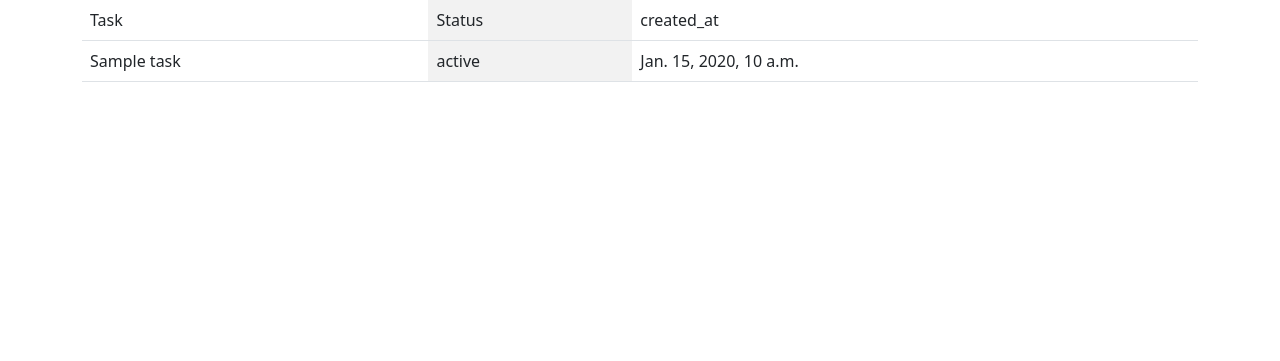
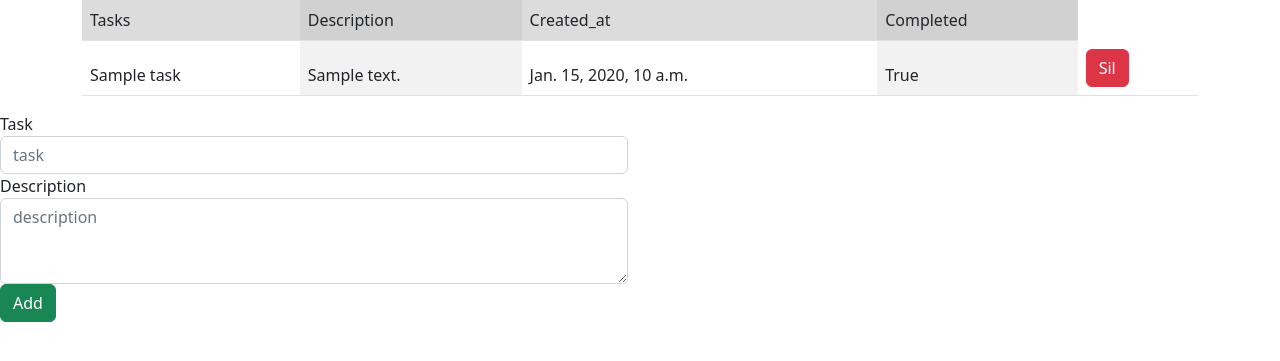
Before and after one commit to emirhantavus/Django-Todo-List-RestAPI, a Django app: template TodoApp/TodoAPI/templates/list.html in a window 1280 px wide. Shown: the top 361 px of the page. Run offline with Django 4.2, Linux system fonts and the light colour scheme; tables that the repository leaves empty hold one stand-in row (values such as "Sample post"); the template is opened without the code that fills it: values that come from a table or form of the project are taken from there, most other values are stand-ins (such as "Sample title", 1, 10 or a date in 2020).

Commit message:
add tasks table

```diff
--- a/TodoApp/TodoAPI/admin.py
+++ b/TodoApp/TodoAPI/admin.py
@@ -2,4 +2,3 @@ from django.contrib import admin
 from .models import Task
 
 admin.site.register(Task)
-admin.py
--- a/TodoApp/TodoAPI/models.py
+++ b/TodoApp/TodoAPI/models.py
@@ -6,7 +6,6 @@ class Task(models.Model):
       description = models.TextField(null=True, blank=True)
       completed = models.BooleanField(default=False)
       created_at = models.DateTimeField(auto_now=True)
-      user = models.CharField(max_length=50)
 
       def __str__(self):
             return self.title
--- a/TodoApp/TodoAPI/serializers.py
+++ b/TodoApp/TodoAPI/serializers.py
@@ -2,6 +2,7 @@ from rest_framework import serializers
 from .models import Task
 
 class TaskSerializer(serializers.ModelSerializer):
+      created_at = serializers.DateTimeField(format='%d/%m/%Y',input_formats=['%d/%m/%Y'])
       class Meta:
             model = Task
             fields = ['id','title','description','created_at','completed']
--- a/TodoApp/TodoAPI/templates/list.html
+++ b/TodoApp/TodoAPI/templates/list.html
@@ -4,26 +4,52 @@
     <meta charset="utf-8">
     <meta http-equiv="X-UA-Compatible" content="IE=edge">
     <link href="https://cdn.jsdelivr.net/npm/bootstrap@5.2.0/dist/css/bootstrap.min.css" rel="stylesheet" integrity="sha384-gH2yIJqKdNHPEq0n4Mqa/HGKIhSkIHeL5AyhkYV8i59U5AR6csBvApHHNl/vI1Bx" crossorigin="anonymous">
-    <title>todo app</title>
+    <title>Todo app</title>
     <meta name="viewport" content="width=device-width, initial-scale=1">
 </head>
 <body>
-
+    <!--table(list)-->
     <div class="container">
         <table class="table table-striped-columns">
             <thead>
+                <tr style="background-color: gainsboro;">
+                    <td>Tasks</td>
+                    <td>Description</td>
+                    <td>Created_at</td>
+                    <td>Completed</td>
+                </tr>
+                {% for task in tasks %}
                 <tr>
-                    <td>Task</td>
-                    <td>Status</td>
-                    <td>created_at</td>
+                    <td>{{task.title}}</td>
+                    <td>{{task.description}}</td>
+                    <td>{{task.created_at}}</td>
+                    <td>{{task.completed}} </td>
+                    <td>
+                        <button type="button" class="btn btn-danger">Sil</button>
+                    </td>
                 </tr>
-                <tr>
-                    <td>{{task}}</td>
-                    <td>{{status}}</td>
-                    <td>{{created_at}}</td>
-                </tr>
+                {% endfor %}
             </thead>
         </table>
     </div>
+
+
+    <!-- Post Form-->
+    <form method="post" action="{% url 'list' %}">
+        {% csrf_token %}
+        <div class="row">
+            <div class="col-md-6">
+                <label for="task">Task</label>
+                <input type="text" id="title" name="title" class="form-control" placeholder="task">
+            </div>
+        </div>
+        <div class="row">
+            <div class="col-md-6">
+                <label for="description">Description</label>
+                <textarea id="description" name="description" class="form-control" rows="3" placeholder="description"></textarea>
+            </div>
+        </div>
+            <button type="submit" class="btn btn-success">Add</button>
+    </form>
+
 </body>
-</html>
--- a/TodoApp/TodoAPI/urls.py
+++ b/TodoApp/TodoAPI/urls.py
@@ -3,6 +3,5 @@ from django.urls import path
 from . import views
 
 urlpatterns = [
-    path('todo/',views.todo),
-    path('todo/<int:id>',views.singleTodo),
+    path('list',views.todo, name='list'),
 ]
--- a/TodoApp/TodoApp/settings.py
+++ b/TodoApp/TodoApp/settings.py
@@ -58,7 +58,7 @@ ROOT_URLCONF = 'TodoApp.urls'
 TEMPLATES = [
     {
         'BACKEND': 'django.template.backends.django.DjangoTemplates',
-        'DIRS': [],
+        'DIRS': [BASE_DIR/'templates'],
         'APP_DIRS': True,
         'OPTIONS': {
             'context_processors': [
```
Also changed, not shown: TodoApp/TodoAPI/views.py (+7 -28 lines), TodoApp/TodoAPI/migrations/0002_remove_task_user.py (added).
